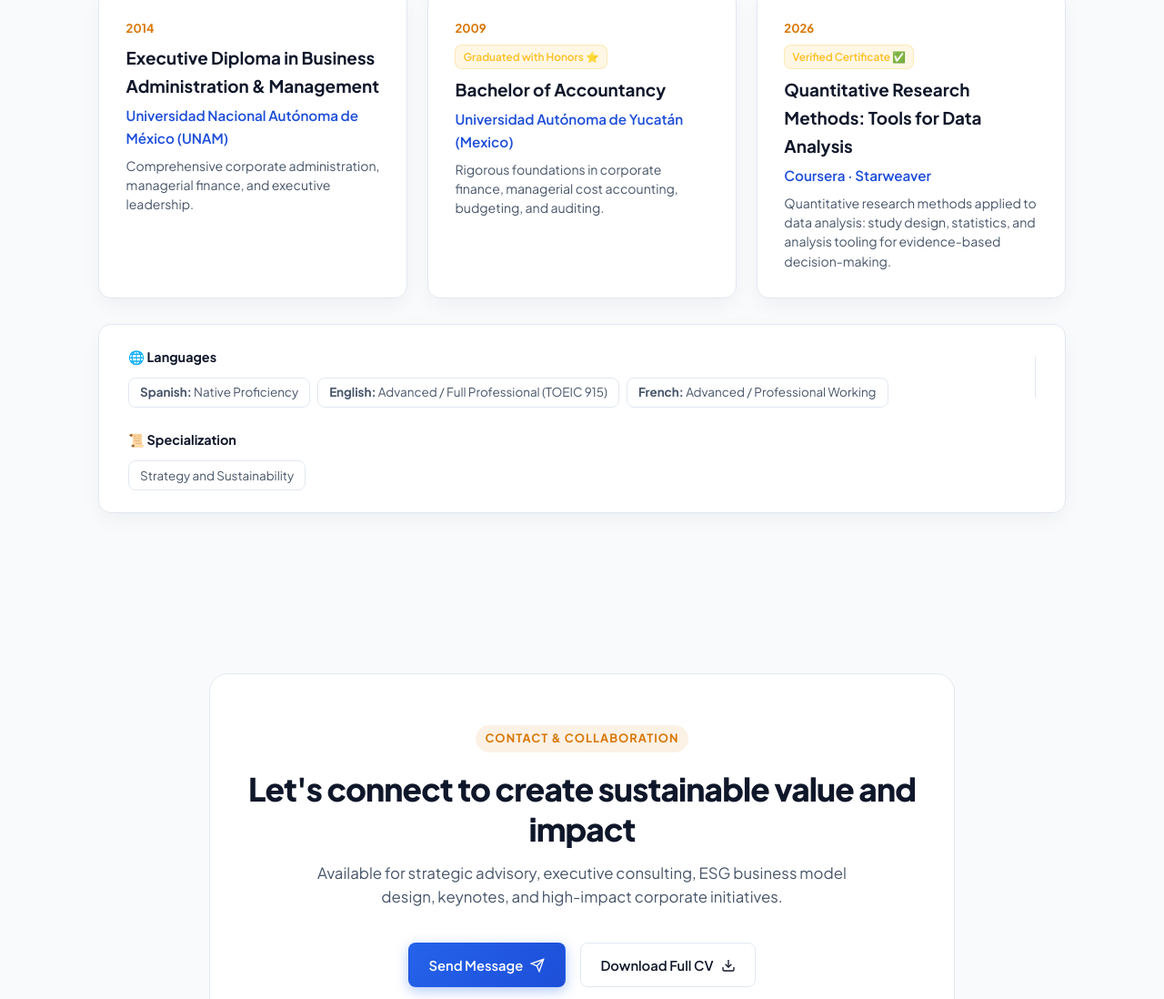
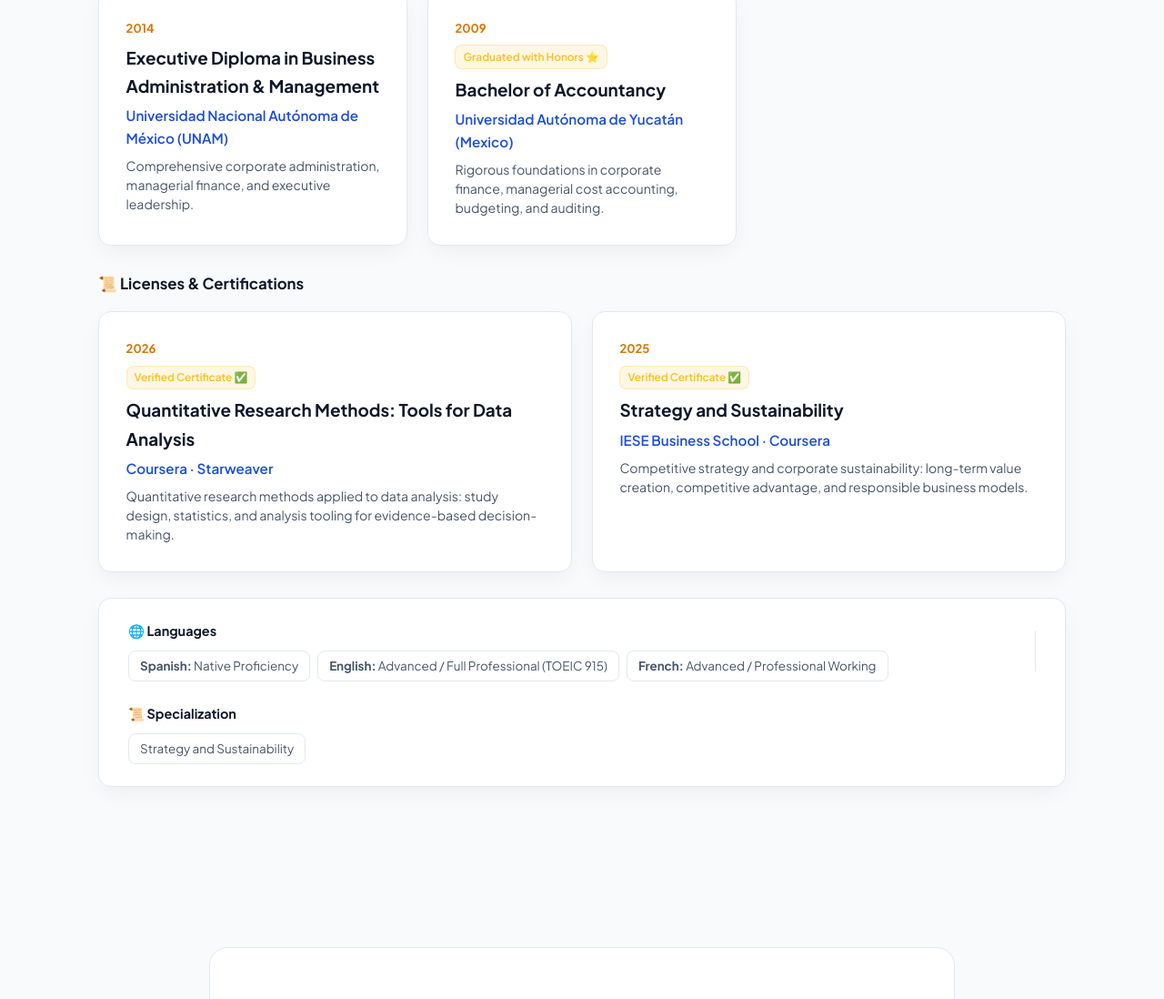
Before and after one commit to mapacho314/mapacho314.github.io, a plain HTML site: page index.html in a window 1280 px wide. Shown: the part 7618-8716 px from the top of the page at 91% size. Drawn offline with Linux system fonts and the light colour scheme.

Commit message:
Group Coursera courses under a Licenses & Certifications section
- Move Quantitative Research Methods card out of the academic grid
- Add IESE 'Strategy and Sustainability' certificate (Coursera, 2025)
- Add es/en i18n keys for the new cert section and course
- Style .cert-section heading and spacing

```diff
--- a/index.html
+++ b/index.html
@@ -683,7 +683,14 @@
             </p>
           </div>
 
-          <!-- Coursera Certificate -->
+        </div>
+
+        <!-- LICENSES & CERTIFICATIONS -->
+        <div class="cert-section">
+          <h3 class="cert-section-title" data-i18n="certSectionTitle">📜 Licencias y Certificaciones</h3>
+          <div class="edu-grid cert-grid">
+
+            <!-- Coursera — Quantitative Research Methods (2026) -->
             <div class="edu-card card">
               <div class="edu-year">2026</div>
               <a href="https://coursera.org/verify/8GNN97UFJ2WO" target="_blank" rel="noopener noreferrer" class="honor-badge" data-i18n="eduCourseBadge">Certificado Verificado ✅</a>
@@ -694,6 +701,18 @@
               </p>
             </div>
 
+            <!-- Coursera — Strategy and Sustainability (2025) -->
+            <div class="edu-card card">
+              <div class="edu-year">2025</div>
+              <a href="https://coursera.org/verify/HAEEHHDZXA9G" target="_blank" rel="noopener noreferrer" class="honor-badge" data-i18n="eduCourseBadge">Certificado Verificado ✅</a>
+              <h3 class="edu-degree" data-i18n="eduCourse2Title">Strategy and Sustainability</h3>
+              <h4 class="edu-institution" data-i18n="eduCourse2Inst">IESE Business School · Coursera</h4>
+              <p class="edu-focus" data-i18n="eduCourse2Focus">
+                Estrategia competitiva y sostenibilidad corporativa: creación de valor a largo plazo, ventaja competitiva y modelos de negocio responsables.
+              </p>
+            </div>
+
+          </div>
         </div>
 
         <!-- Languages & Certifications Bar -->
--- a/styles.css
+++ b/styles.css
@@ -1073,6 +1073,22 @@ a.honor-badge:hover {
   border-color: rgba(251, 191, 36, 0.45);
 }
 
+/* Licenses & Certifications */
+.cert-section {
+  margin-bottom: 1.75rem;
+}
+
+.cert-section-title {
+  font-size: 1.05rem;
+  font-weight: 700;
+  color: var(--text-primary);
+  margin-bottom: 1rem;
+}
+
+.cert-section .edu-grid {
+  margin-bottom: 0;
+}
+
 .edu-degree {
   font-size: 1.18rem;
   font-weight: 700;
--- a/translations.js
+++ b/translations.js
@@ -207,6 +207,11 @@ const translations = {
     eduCourseTitle: "Quantitative Research Methods: Tools for Data Analysis",
     eduCourseInst: "Coursera · Starweaver",
     eduCourseFocus: "Métodos de investigación cuantitativa aplicados al análisis de datos: diseño de estudio, estadística y herramientas de análisis.",
+
+    certSectionTitle: "📜 Licencias y Certificaciones",
+    eduCourse2Title: "Strategy and Sustainability",
+    eduCourse2Inst: "IESE Business School · Coursera",
+    eduCourse2Focus: "Estrategia competitiva y sostenibilidad corporativa: creación de valor a largo plazo, ventaja competitiva y modelos de negocio responsables.",
 
     langTitle: "🌐 Idiomas",
     langEs: "<strong>Español:</strong> Nativo",
@@ -433,6 +438,11 @@ const translations = {
     eduCourseInst: "Coursera · Starweaver",
     eduCourseFocus: "Quantitative research methods applied to data analysis: study design, statistics, and analysis tooling for evidence-based decision-making.",
 
+    certSectionTitle: "📜 Licenses & Certifications",
+    eduCourse2Title: "Strategy and Sustainability",
+    eduCourse2Inst: "IESE Business School · Coursera",
+    eduCourse2Focus: "Competitive strategy and corporate sustainability: long-term value creation, competitive advantage, and responsible business models.",
+
     langTitle: "🌐 Languages",
     langEs: "<strong>Spanish:</strong> Native Proficiency",
     langEn: "<strong>English:</strong> Advanced / Full Professional (TOEIC 915)",
```
Lines whose indentation alone changed are shown as unchanged.
